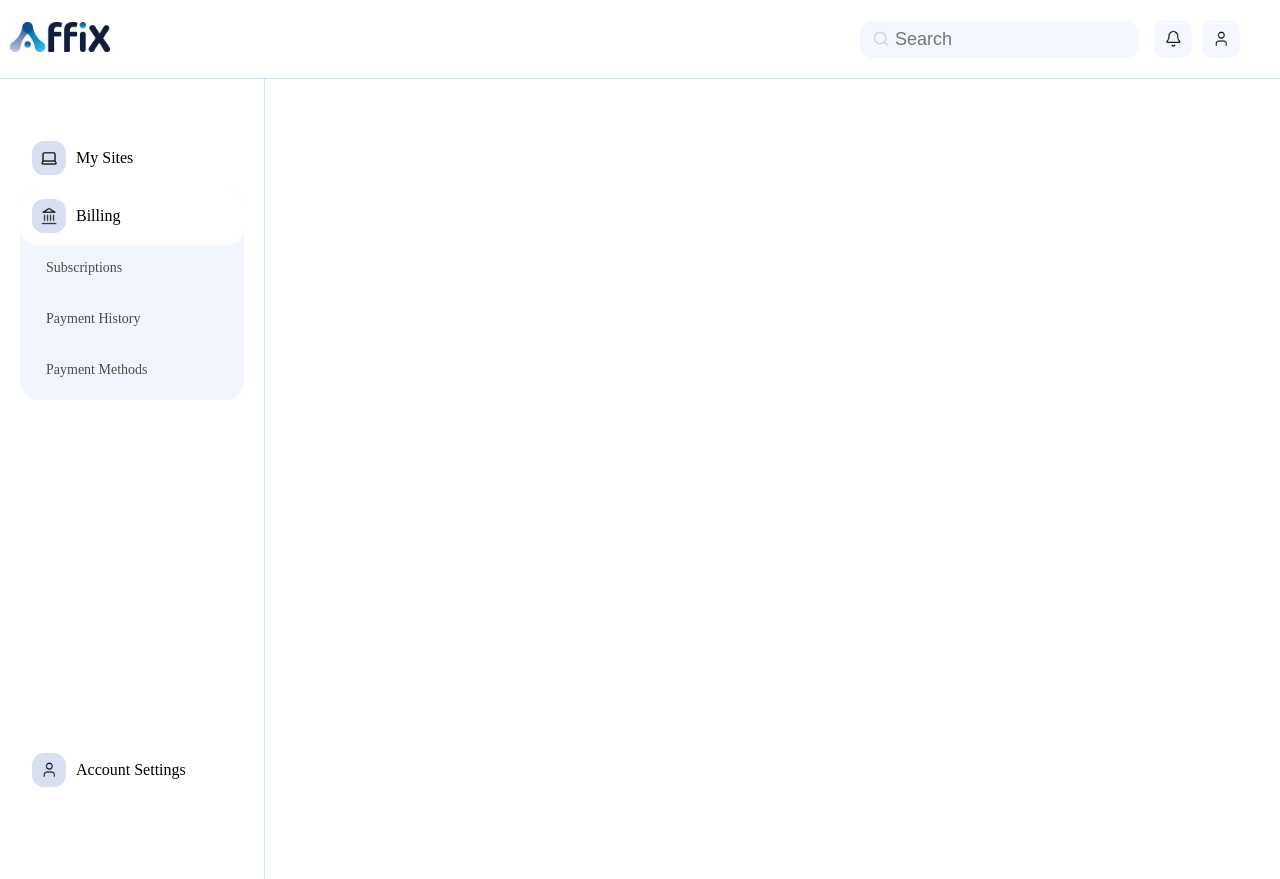
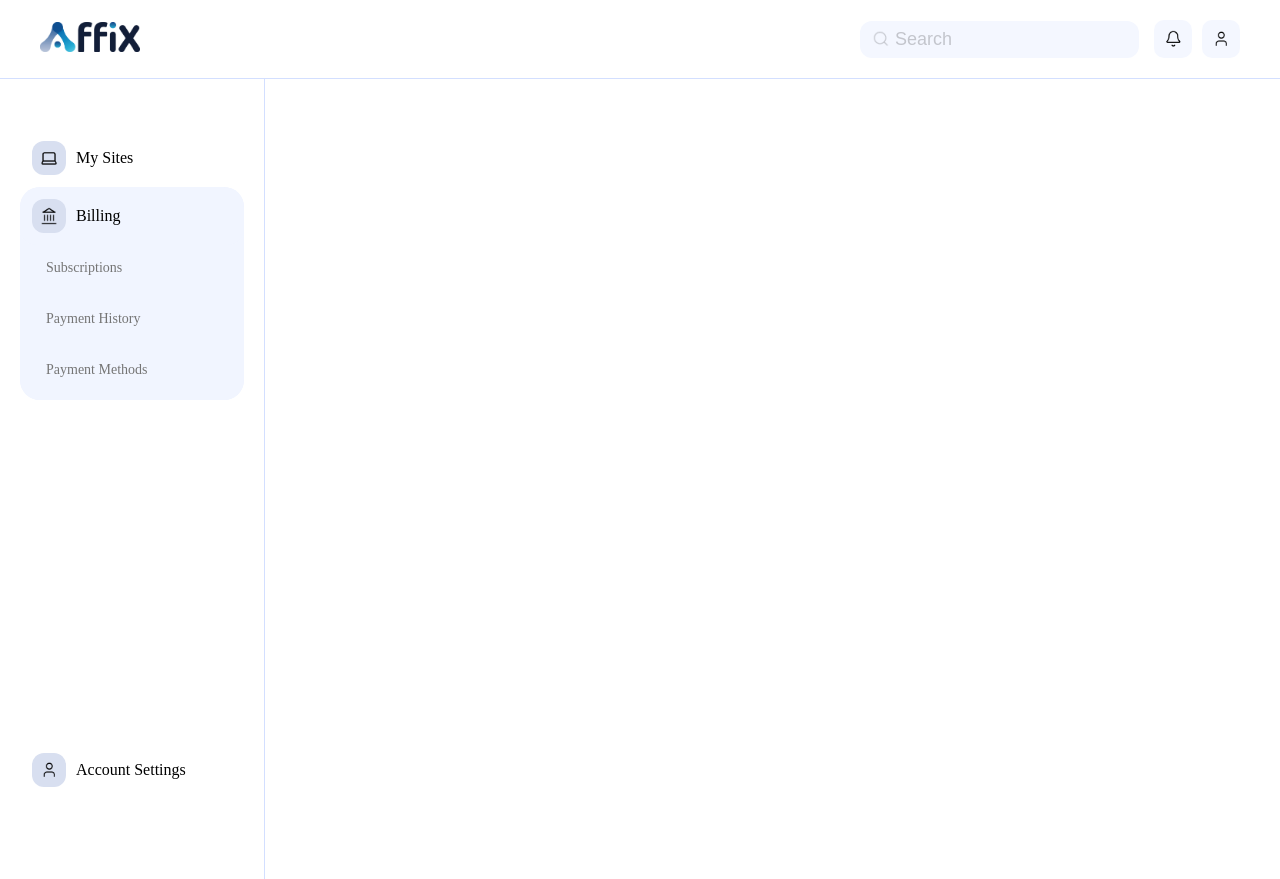
Before and after one commit to CarnageOG/Affix, a plain HTML site: page index.html in a window 1280 px wide. Both pictures are taken after a click on the element "Billing". Drawn offline with Linux system fonts and the light colour scheme.

Commit message:
some changes

```diff
--- a/styles/styles.css
+++ b/styles/styles.css
@@ -4,11 +4,12 @@
   box-sizing: border-box;
 }
 /* ჰედერი */
+
 .header {
   display: flex;
   justify-content: space-between;
   align-items: center;
-  padding: 20px 40px 20px 10px;
+  padding: 20px 40px;
   background-color: #FFFFFF;
   border-bottom: 1px solid #D3DFFF;
 }
@@ -38,8 +39,12 @@
   border: none;
   background: transparent;
   outline: none;
+  color:  black;
+  font-size: 18px;
+}
+
+.search-box input::placeholder {
   color: rgba(0, 0, 0, 0.2);
-  font-size: 18px;
 }
 
 .icons {
@@ -146,7 +151,7 @@
   max-height: 0;
   overflow: hidden;
   opacity: 0;
-  transition: all 0.4s ease;
+  transition: all 0.3s ease;
   display: flex;
   flex-direction: column;
   gap: 10px;
@@ -160,9 +165,13 @@
   padding-bottom: 12px;
 }
 
+.menu-container.open .menu-header {
+  background-color: #F1F5FF;
+}
+
 .dropdown a {
   text-decoration: none;
-  color: #4a4a4a;
+  color: #757575;
   font-size: 14px;
   padding: 10px;
   margin-top: 5px;
```
